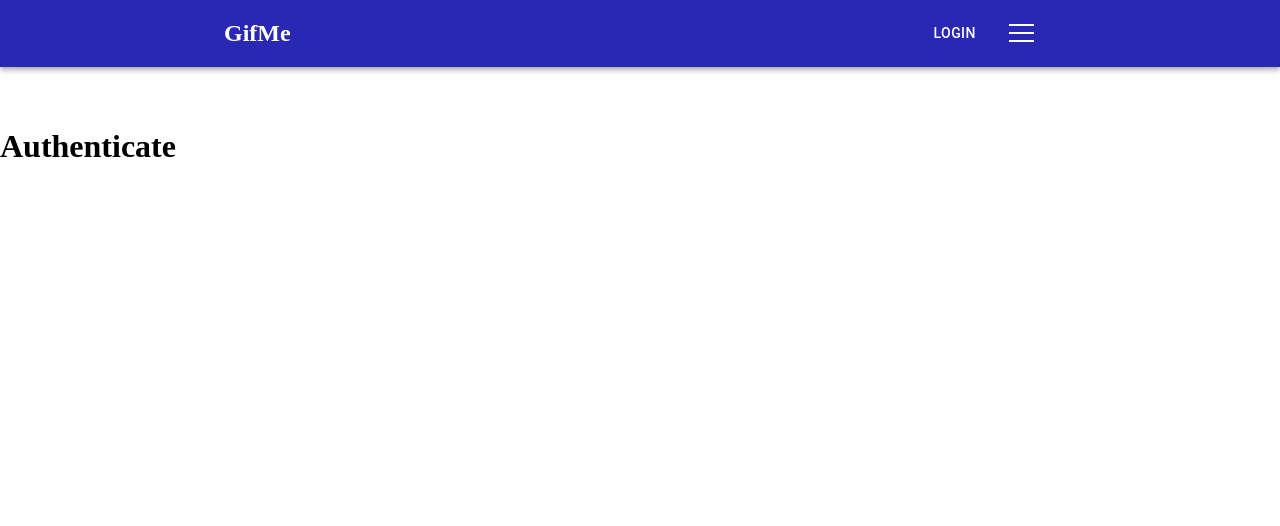
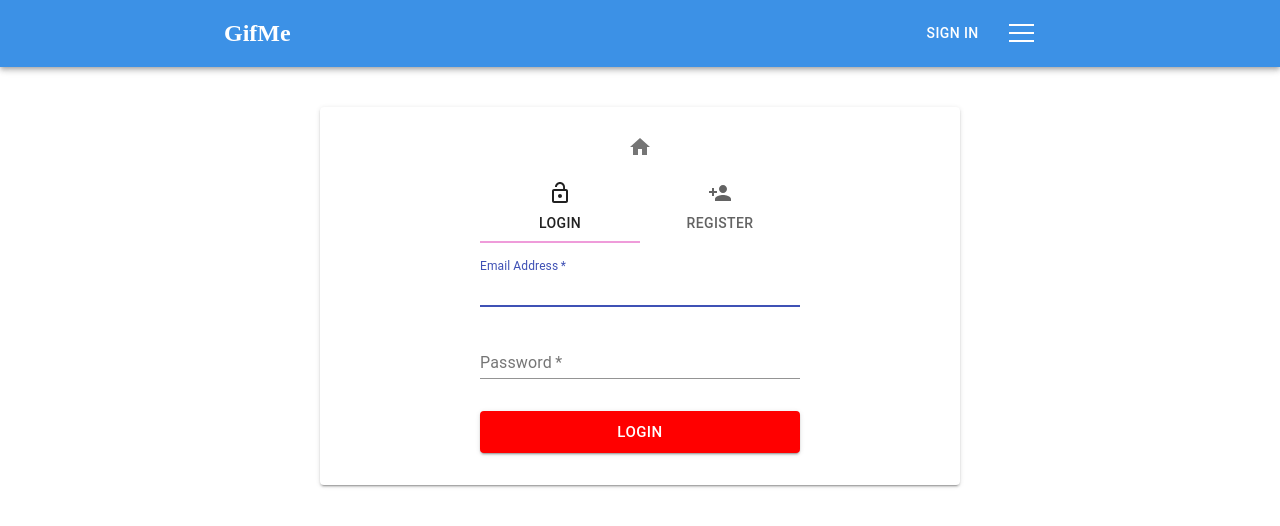
Before and after one commit to Foxyf76/GifMe, a React (Create React App) app in the folder client/: page /authenticate in a window 1280 px wide. Shown: the top 526 px of the page. Built offline with nearby package versions, Linux system fonts and the light colour scheme; no server answers.

Commit message:
Added basic logon page

```diff
--- a/client/package.json
+++ b/client/package.json
@@ -16,6 +16,7 @@
     "prop-types": "^15.7.2",
     "react": "^17.0.1",
     "react-bottom-scroll-listener": "^4.1.1",
+    "react-device-detect": "^1.14.0",
     "react-dom": "^17.0.1",
     "react-photo-gallery": "^8.0.0",
     "react-redux": "^7.2.2",
--- a/client/src/components/auth/Authenticate.js
+++ b/client/src/components/auth/Authenticate.js
@@ -1,11 +1,306 @@
-import React, { useEffect, useRef, useState } from 'react';
+import React, { useState } from 'react';
 import PropTypes from 'prop-types';
 import { connect } from 'react-redux';
 import { setAlert } from '../../actions/alert';
+import {
+  Button,
+  ButtonGroup,
+  Collapse,
+  FormGroup,
+  Grid,
+  IconButton,
+  InputAdornment,
+  makeStyles,
+  Paper,
+  Tab,
+  Tabs,
+  TextField,
+  Typography,
+} from '@material-ui/core';
+import { Link, Redirect } from 'react-router-dom';
+import { isMobile } from 'react-device-detect';
 
-const Authenticate = ({setAlert}) => {
-    return <h1>Authenticate</h1>
-}
+import {
+  LockOpen,
+  PersonAdd,
+  VerifiedUser,
+  Visibility,
+  VisibilityOff,
+  Home,
+} from '@material-ui/icons';
+import { colSecondary } from '../../helpers/colors';
+
+const useStyles = makeStyles((theme) => ({
+  container: {
+    height: '100vh',
+    backgroundRepeat: 'repeat',
+  },
+  paper: {
+    marginBottom: theme.spacing(4),
+    paddingTop: theme.spacing(2),
+    paddingBottom: theme.spacing(2),
+    display: 'flex',
+    flexDirection: 'column',
+    alignItems: 'center',
+    '& p, h3, h4, h5, h6': {
+      fontFamily: 'Raleway',
+    },
+  },
+  authActionMobile: {
+    display: 'flex',
+    flexDirection: 'column',
+    width: 250,
+    alignItems: 'center',
+    margin: '0 auto',
+  },
+  input: {
+    width: '100%',
+  },
+  submit: {
+    margin: theme.spacing(3, 0, 2),
+    backgroundColor: 'red',
+    '&:hover': {
+      background: 'blue',
+    },
+  },
+}));
+
+const Authenticate = ({ setAlert, register, isAuthenticated, login }) => {
+  const classes = useStyles();
+  const [authAction, setAuthAction] = useState(0);
+  const [formData, setFormData] = useState({
+    name: '',
+    email: '',
+    password: '',
+    confirm_password: '',
+    showPassword: false,
+  });
+
+  const [loginData, setLoginData] = useState({
+    login_email: '',
+    login_password: '',
+  });
+
+  const handleChange = (event, newValue) => {
+    setAuthAction(newValue);
+  };
+
+  const { login_email, login_password } = loginData;
+  const { name, email, password, confirm_password } = formData;
+
+  if (isAuthenticated) {
+    return <Redirect to='/home' />;
+  }
+
+  const handleClickShowPassword = () => {
+    setFormData({ ...formData, showPassword: !formData.showPassword });
+  };
+
+  const submitRegister = () => {
+    if (email === '' || name === '' || password === '') {
+      setAlert('Please Fill Out All Fields', 'error');
+    } else if (password !== confirm_password) {
+      setAlert('Passwords Do Not Match', 'error');
+    } else {
+      register({ name, email, password });
+    }
+  };
+
+  const submitLogin = async () => {
+    if (login_email === '' || login_password === '') {
+      setAlert('Please Enter Your Email & Password', 'error');
+    } else {
+      login(login_email, login_password);
+    }
+  };
+
+  return (
+    <Grid container alignItems='center' justify='center' alignContent='center'>
+      <Grid item style={{ width: '70%' }} xs={10} sm={6}>
+        <Paper elevation={2} className={classes.paper}>
+          <Link
+            to='/'
+            style={{
+              textAlign: 'center',
+              width: '100%',
+              textDecoration: 'none',
+            }}
+          >
+            <IconButton>
+              <Home />
+            </IconButton>
+          </Link>
+
+          <Tabs
+            value={authAction}
+            onChange={handleChange}
+            variant='fullWidth'
+            TabIndicatorProps={{
+              style: { backgroundColor: colSecondary },
+            }}
+          >
+            <Tab icon={<LockOpen />} label='LOGIN' />
+            <Tab icon={<PersonAdd />} label='REGISTER' />
+          </Tabs>
+
+          {/* LOGIN */}
+          <Collapse in={authAction === 0} style={{ width: '50%' }}>
+            <FormGroup fullWidth onSubmit={(e) => e.preventDefault()}>
+              <TextField
+                className={classes.input}
+                margin='normal'
+                required
+                fullWidth
+                onInput={(e) =>
+                  setLoginData({
+                    ...loginData,
+                    [e.target.name]: e.target.value,
+                  })
+                }
+                id='login_email'
+                label='Email Address'
+                name='login_email'
+                autoComplete='email'
+                autoFocus
+              />
+              <TextField
+                className={classes.input}
+                margin='normal'
+                required
+                fullWidth
+                name='login_password'
+                label='Password'
+                type='password'
+                id='login_password'
+                onInput={(e) =>
+                  setLoginData({
+                    ...loginData,
+                    [e.target.name]: e.target.value,
+                  })
+                }
+                autoComplete='current-password'
+              />
+
+              <Button
+                type='submit'
+                size='large'
+                onClick={submitLogin}
+                fullWidth
+                variant='contained'
+                color='primary'
+                className={classes.submit}
+              >
+                Login
+              </Button>
+            </FormGroup>
+          </Collapse>
+
+          {/* REGISTER */}
+          <Collapse in={authAction === 1} style={{ width: '50%' }}>
+            <FormGroup onSubmit={(e) => e.preventDefault()}>
+              <TextField
+                className={classes.input}
+                margin='normal'
+                required
+                fullWidth
+                onInput={(e) =>
+                  setFormData({ ...formData, [e.target.name]: e.target.value })
+                }
+                id='name'
+                label='Name'
+                name='name'
+                autoFocus
+              />
+              <TextField
+                className={classes.input}
+                margin='normal'
+                required
+                fullWidth
+                onInput={(e) =>
+                  setFormData({ ...formData, [e.target.name]: e.target.value })
+                }
+                id='email'
+                label='Email Address'
+                name='email'
+                autoFocus
+              />
+              <TextField
+                className={classes.input}
+                margin='normal'
+                required
+                fullWidth
+                name='password'
+                label='Password'
+                type={formData.showPassword ? 'text' : 'password'}
+                id='password'
+                onInput={(e) =>
+                  setFormData({ ...formData, [e.target.name]: e.target.value })
+                }
+                InputProps={{
+                  endAdornment: (
+                    <InputAdornment position='end'>
+                      <IconButton
+                        aria-label='toggle password visibility'
+                        onClick={handleClickShowPassword}
+                      >
+                        {formData.showPassword ? (
+                          <Visibility />
+                        ) : (
+                          <VisibilityOff />
+                        )}
+                      </IconButton>
+                    </InputAdornment>
+                  ),
+                }}
+              />
+
+              <TextField
+                className={classes.input}
+                margin='normal'
+                required
+                fullWidth
+                name='confirm_password'
+                label='Confirm Password'
+                type={formData.showPassword ? 'text' : 'password'}
+                id='confirm_password'
+                onInput={(e) =>
+                  setFormData({ ...formData, [e.target.name]: e.target.value })
+                }
+                InputProps={{
+                  endAdornment: (
+                    <InputAdornment position='end'>
+                      <IconButton
+                        aria-label='toggle password visibility'
+                        onClick={handleClickShowPassword}
+                      >
+                        {formData.showPassword ? (
+                          <Visibility />
+                        ) : (
+                          <VisibilityOff />
+                        )}
+                      </IconButton>
+                    </InputAdornment>
+                  ),
+                }}
+              />
+
+              <Button
+                type='submit'
+                onClick={submitRegister}
+                fullWidth
+                variant='contained'
+                color='primary'
+                className={classes.submit}
+              >
+                Register
+              </Button>
+            </FormGroup>
+          </Collapse>
+        </Paper>
+      </Grid>
+    </Grid>
+  );
+};
 
 Authenticate.propTypes = {
   setAlert: PropTypes.func.isRequired,
--- a/client/src/components/layout/Navbar.js
+++ b/client/src/components/layout/Navbar.js
@@ -12,6 +12,8 @@ import { setAlert } from '../../actions/alert';
 import PropTypes from 'prop-types';
 import { Grid, Grow } from '@material-ui/core';
 import { Spin as Hamburger } from 'hamburger-react';
+import { Link } from 'react-router-dom';
+import { colPrimary } from '../../helpers/colors';
 
 const useStyles = makeStyles(() => ({
   root: {
@@ -39,7 +41,7 @@ const Navbar = ({ setAlert, user, isAuthenticated, logout }) => {
       <AppBar
         position='static'
         style={{
-          backgroundColor: 'rgb(40, 40, 180)',
+          backgroundColor: colPrimary,
         }}
       >
         <Toolbar
@@ -73,7 +75,12 @@ const Navbar = ({ setAlert, user, isAuthenticated, logout }) => {
                 </Grid>
               ) : (
                 <Grid container justify='flex-end'>
-                  <Button color='inherit'>Login</Button>
+                  <Link
+                    to='/authenticate'
+                    style={{ textDecoration: 'none', color: 'white' }}
+                  >
+                    <Button color='inherit'>Sign In</Button>
+                  </Link>
                 </Grid>
               )}
             </Grid>
--- a/client/src/helpers/colors.js
+++ b/client/src/helpers/colors.js
@@ -1,7 +1,11 @@
+const colPrimary = '#3C91E6';
+const colSecondary = '#EF9CDA';
 const colSuccess = '#E15554';
 const colError = '#3BB273';
 
 module.exports = {
+  colPrimary,
+  colSecondary,
   colSuccess,
   colError,
 };
```
Also changed, not shown: 1 other file (tests, documents, lock files or other folders).
